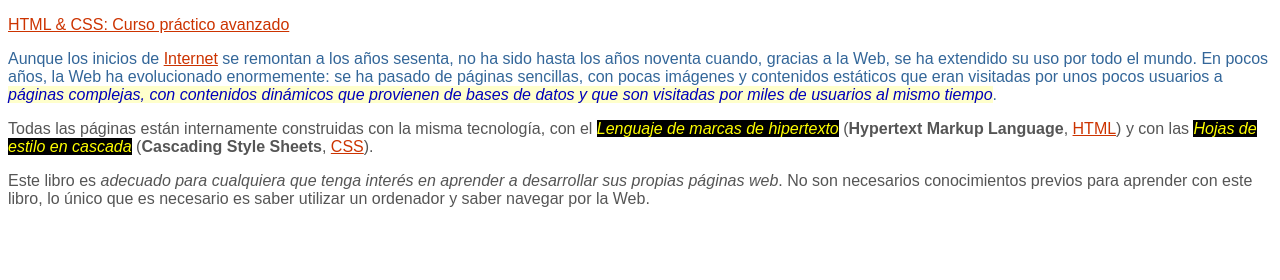
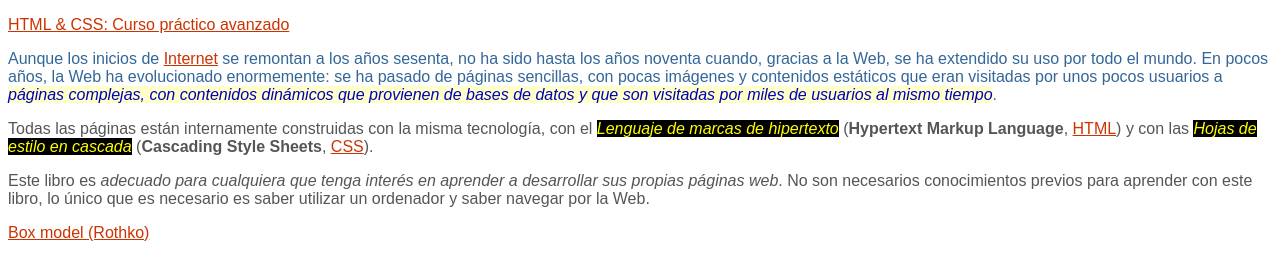
Before and after one commit to AxelSara/css, a plain HTML site: page index.html in a window 1280 px wide. Drawn offline with Linux system fonts and the light colour scheme.

Commit message:
fix: boxmodel link added

```diff
--- a/index.html
+++ b/index.html
@@ -40,5 +40,8 @@
         por la Web.
       </p>
     </div>
+    <div id="CSS">
+      <a href="./assets/pages/boxmodel.html">Box model (Rothko)</a>
+    </div>
   </body>
 </html>
```
